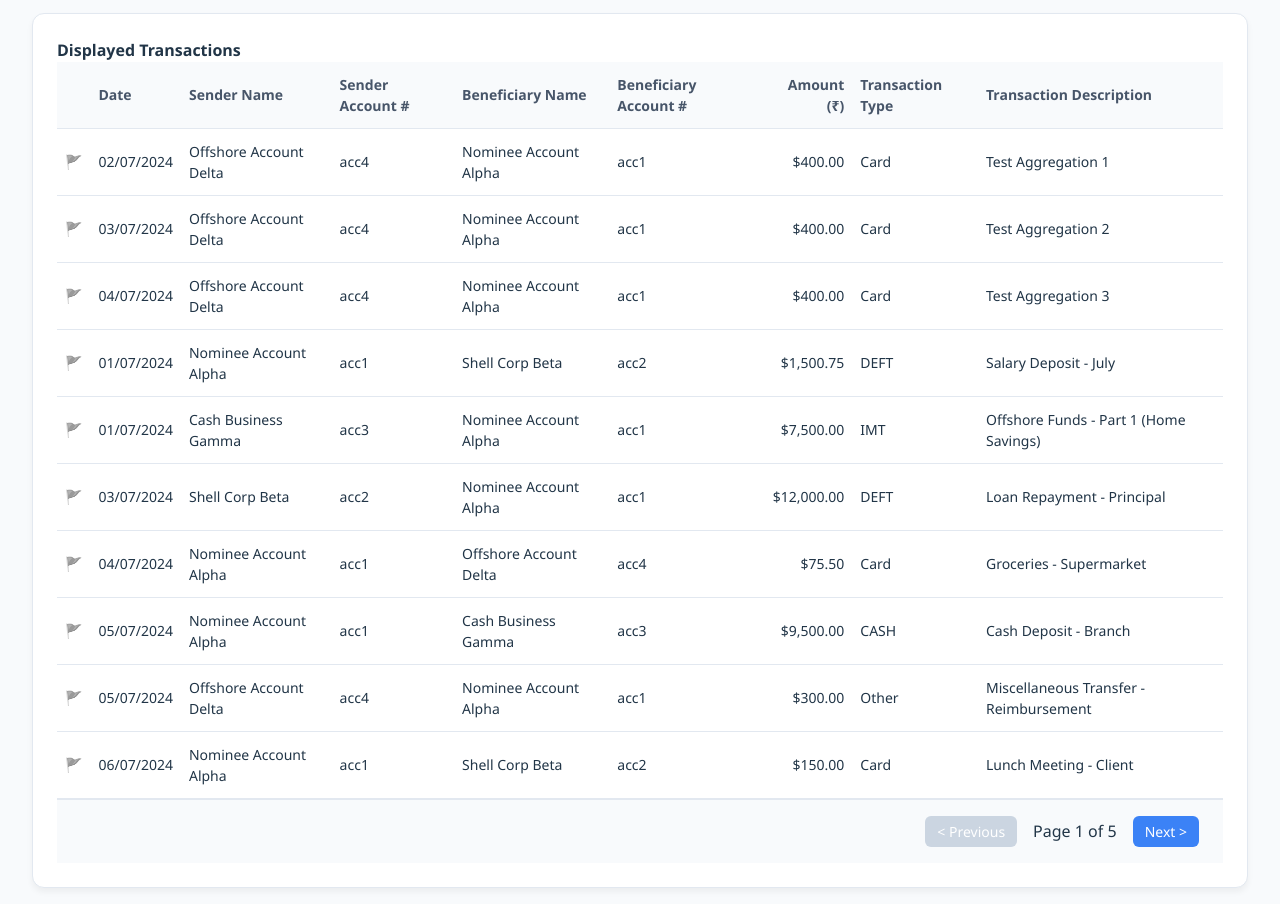
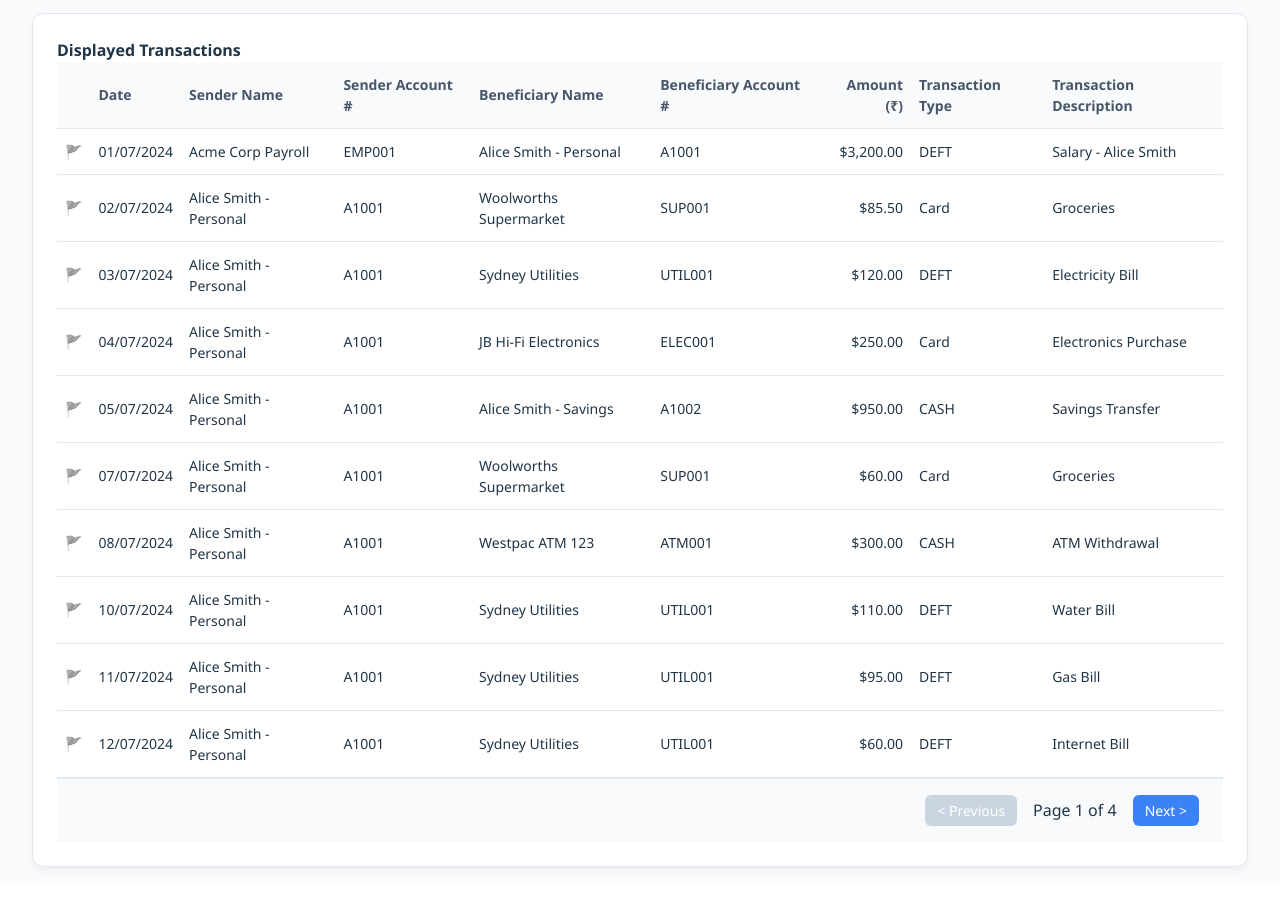
Before and after one commit to tarunbolla/txn-visualiser, a React (Vite) app: page / in a window 1280 px wide. Shown: the part 860-1764 px from the top of the page. After the commit the page ends 1743 px from the top, so only its background shows below. Built offline with nearby package versions, Linux system fonts and the light colour scheme.

Commit message:
Extend transaction data for all three months (July, August, September) with realistic scenario for demo

```diff
--- a/src/data.ts
+++ b/src/data.ts
@@ -60,67 +60,181 @@
   name: string;
 }
 
-export const rawTransactionsData: Transaction[] = [
-  { date: "2024-07-02", from: "acc4", to: "acc1", amount: 400.0, type: "Card", description: "Test Aggregation 1", id: "tx-0" },
-  { date: "2024-07-03", from: "acc4", to: "acc1", amount: 400.0, type: "Card", description: "Test Aggregation 2", id: "tx-1" },
-  { date: "2024-07-04", from: "acc4", to: "acc1", amount: 400.0, type: "Card", description: "Test Aggregation 3", id: "tx-2" },
-  { date: "2024-07-01", from: "acc1", to: "acc2", amount: 1500.75, type: "DEFT", description: "Salary Deposit - July", id: "tx-3" },
-  { date: "2024-07-01", from: "acc2", to: "acc4", amount: 250.0, type: "DEFT", description: "Utility Bill Payment (Electricity)", id: "tx-4" },
-  { date: "2024-07-01", from: "acc3", to: "acc1", amount: 7500.0, type: "IMT", description: "Offshore Funds - Part 1 (Home Savings)", id: "tx-5" },
-  { date: "2024-07-03", from: "acc2", to: "acc1", amount: 12000.0, type: "DEFT", description: "Loan Repayment - Principal", id: "tx-6" },
-  { date: "2024-07-04", from: "acc1", to: "acc4", amount: 75.5, type: "Card", description: "Groceries - Supermarket", id: "tx-7" },
-  { date: "2024-07-05", from: "acc1", to: "acc3", amount: 9500.0, type: "CASH", description: "Cash Deposit - Branch", id: "tx-8" },
-  { date: "2024-07-05", from: "acc2", to: "acc3", amount: 9200.0, type: "CASH", description: "Cash Transfer In - ATM", id: "tx-9" },
-  { date: "2024-07-05", from: "acc4", to: "acc1", amount: 300.0, type: "Other", description: "Miscellaneous Transfer - Reimbursement", id: "tx-10" },
-  { date: "2024-07-06", from: "acc4", to: "acc3", amount: 9800.0, type: "CASH", description: "Consulting Fee - Project Alpha", id: "tx-11" },
-  { date: "2024-07-06", from: "acc1", to: "acc2", amount: 150.0, type: "Card", description: "Lunch Meeting - Client", id: "tx-12" },
-  { date: "2024-07-07", from: "acc1", to: "acc3", amount: 9350.0, type: "CASH", description: "Payment Received - Invoice #123", id: "tx-13" },
-  { date: "2024-07-07", from: "acc2", to: "acc3", amount: 9700.0, type: "IMT", description: "Service Charge - Monthly Fee", id: "tx-14" },
-  { date: "2024-07-07", from: "acc4", to: "acc2", amount: 60.0, type: "Card", description: "Subscription - Streaming Service", id: "tx-15" },
-  { date: "2024-07-08", from: "acc3", to: "acc4", amount: 25000.0, type: "DEFT", description: "Investment Transfer - Portfolio X", id: "tx-16" },
-  { date: "2024-07-08", from: "acc1", to: "acc2", amount: 180.0, type: "Card", description: "Dinner - Restaurant", id: "tx-17" },
-  { date: "2024-07-09", from: "acc2", to: "acc1", amount: 700.0, type: "DEFT", description: "Refund - Product Return", id: "tx-18" },
-  { date: "2024-07-10", from: "acc3", to: "acc1", amount: 8000.0, type: "IMT", description: "Offshore Funds - Part 2 (Home Savings)", id: "tx-19" },
-  { date: "2024-07-10", from: "acc4", to: "acc2", amount: 90.0, type: "Other", description: "Books - Academic Texts", id: "tx-20" },
-  { date: "2024-07-15", from: "acc1", to: "acc4", amount: 120.0, type: "Card", description: "Fuel Purchase", id: "tx-21" },
-  { date: "2024-07-15", from: "acc2", to: "acc1", amount: 5000.0, type: "DEFT", description: "Bonus Payment", id: "tx-22" },
-  { date: "2024-07-20", from: "acc3", to: "acc1", amount: 6500.0, type: "IMT", description: "Offshore Funds - Part 3 (Home Savings)", id: "tx-23" },
-  { date: "2024-07-25", from: "acc1", to: "acc2", amount: 300.0, type: "DEFT", description: "Rent Payment", id: "tx-24" },
-  { date: "2024-08-01", from: "acc1", to: "acc2", amount: 1500.75, type: "DEFT", description: "Salary Deposit - August", id: "tx-25" },
-  { date: "2024-08-01", from: "acc2", to: "acc4", amount: 260.0, type: "DEFT", description: "Utility Bill Payment (Gas)", id: "tx-26" },
-  { date: "2024-08-01", from: "acc3", to: "acc1", amount: 7000.0, type: "IMT", description: "Offshore Funds - Part 4 (Home Savings)", id: "tx-27" },
-  { date: "2024-08-02", from: "acc4", to: "acc1", amount: 75.0, type: "Card", description: "Coffee Shop Subscription", id: "tx-28" },
-  { date: "2024-08-03", from: "acc1", to: "acc3", amount: 450.0, type: "CASH", description: "Cash Withdrawal - Personal", id: "tx-29" },
-  { date: "2024-08-05", from: "acc2", to: "acc1", amount: 1000.0, type: "DEFT", description: "Project Milestone Payment", id: "tx-30" },
-  { date: "2024-08-05", from: "acc1", to: "acc4", amount: 80.0, type: "Card", description: "Online Software Subscription", id: "tx-31" },
-  { date: "2024-08-10", from: "acc3", to: "acc1", amount: 9000.0, type: "IMT", description: "Offshore Funds - Part 5 (Home Savings)", id: "tx-32" },
-  { date: "2024-08-12", from: "acc4", to: "acc2", amount: 150.0, type: "Other", description: "Shared Expense Reimbursement", id: "tx-33" },
-  { date: "2024-08-15", from: "acc1", to: "acc2", amount: 220.0, type: "Card", description: "Electronics Purchase", id: "tx-34" },
-  { date: "2024-08-15", from: "acc2", to: "acc3", amount: 1200.0, type: "DEFT", description: "Investment Top-up", id: "tx-35" },
-  { date: "2024-08-20", from: "acc3", to: "acc1", amount: 5000.0, type: "IMT", description: "Offshore Funds - Part 6 (Home Savings)", id: "tx-36" },
-  { date: "2024-08-22", from: "acc1", to: "acc4", amount: 40.0, type: "Card", description: "Music Streaming Service", id: "tx-37" },
-  { date: "2024-08-25", from: "acc1", to: "acc2", amount: 300.0, type: "DEFT", description: "Rent Payment", id: "tx-38" },
-  { date: "2024-08-28", from: "acc2", to: "acc1", amount: 600.0, type: "DEFT", description: "Freelance Work Payment", id: "tx-39" },
-  { date: "2024-09-01", from: "acc1", to: "acc2", amount: 1500.75, type: "DEFT", description: "Salary Deposit - September", id: "tx-40" },
-  { date: "2024-09-01", from: "acc2", to: "acc4", amount: 240.0, type: "DEFT", description: "Utility Bill Payment (Water)", id: "tx-41" },
-  { date: "2024-09-02", from: "acc3", to: "acc1", amount: 8500.0, type: "IMT", description: "Offshore Funds - Final Part (Home Savings)", id: "tx-42" },
-  { date: "2024-09-03", from: "acc4", to: "acc1", amount: 95.0, type: "Card", description: "Gym Membership", id: "tx-43" },
-  { date: "2024-09-05", from: "acc1", to: "acc4", amount: 50000.0, type: "DEFT", description: "Home Loan Down Payment - Property Purchase", id: "tx-44" },
-  { date: "2024-09-05", from: "acc2", to: "acc3", amount: 300.0, type: "CASH", description: "Cash Transfer - Friend", id: "tx-45" },
-  { date: "2024-09-07", from: "acc1", to: "acc2", amount: 120.0, type: "Card", description: "Weekend Groceries", id: "tx-46" },
-  { date: "2024-09-10", from: "acc4", to: "acc1", amount: 200.0, type: "Other", description: "Gift Received", id: "tx-47" },
-  { date: "2024-09-10", from: "acc2", to: "acc1", amount: 800.0, type: "DEFT", description: "Consulting Income", id: "tx-48" },
-  { date: "2024-09-15", from: "acc1", to: "acc3", amount: 75.0, type: "Card", description: "Movie Tickets", id: "tx-49" },
-  { date: "2024-09-15", from: "acc3", to: "acc2", amount: 1500.0, type: "IMT", description: "International Service Payment", id: "tx-50" },
-  { date: "2024-09-20", from: "acc2", to: "acc4", amount: 500.0, type: "DEFT", description: "Car Repair Bill", id: "tx-51" },
-  { date: "2024-09-25", from: "acc1", to: "acc2", amount: 300.0, type: "DEFT", description: "Rent Payment", id: "tx-52" },
-  { date: "2024-09-28", from: "acc4", to: "acc1", amount: 100.0, type: "Card", description: "Book Purchase", id: "tx-53" },
-  { date: "2024-09-30", from: "acc1", to: "acc2", amount: 50.0, type: "Other", description: "Miscellaneous Expense", id: "tx-54" },
+export const accounts: Account[] = [
+  { id: "A1001", name: "Alice Smith - Personal" },
+  { id: "A1002", name: "Alice Smith - Savings" },
+  { id: "B2001", name: "Bob Lee - Personal" },
+  { id: "B2002", name: "Bob Lee - Savings" },
+  { id: "C3001", name: "Carol Tan - Personal" },
+  { id: "C3002", name: "Carol Tan - Savings" },
+  { id: "EMP001", name: "Acme Corp Payroll" },
+  { id: "SUP001", name: "Woolworths Supermarket" },
+  { id: "UTIL001", name: "Sydney Utilities" },
+  { id: "ELEC001", name: "JB Hi-Fi Electronics" },
+  { id: "ATM001", name: "Westpac ATM 123" },
 ];
 
-export const accounts: Account[] = [
-  { id: "acc1", name: "Nominee Account Alpha" },
-  { id: "acc2", name: "Shell Corp Beta" },
-  { id: "acc3", name: "Cash Business Gamma" },
-  { id: "acc4", name: "Offshore Account Delta" },
+export const rawTransactionsData: Transaction[] = [
+  // --- July Transactions ---
+  // --- Salary credits ---
+  { date: "2024-07-01", from: "EMP001", to: "A1001", amount: 3200, type: "DEFT", description: "Salary - Alice Smith", id: "tx-1" },
+  { date: "2024-07-01", from: "EMP001", to: "B2001", amount: 3200, type: "DEFT", description: "Salary - Bob Lee", id: "tx-2" },
+  { date: "2024-07-01", from: "EMP001", to: "C3001", amount: 3200, type: "DEFT", description: "Salary - Carol Tan", id: "tx-3" },
+
+  // --- Daily expenses (groceries, utilities, etc.) ---
+  { date: "2024-07-02", from: "A1001", to: "SUP001", amount: 85.5, type: "Card", description: "Groceries", id: "tx-4" },
+  { date: "2024-07-02", from: "B2001", to: "SUP001", amount: 92.3, type: "Card", description: "Groceries", id: "tx-5" },
+  { date: "2024-07-02", from: "C3001", to: "SUP001", amount: 78.9, type: "Card", description: "Groceries", id: "tx-6" },
+  { date: "2024-07-03", from: "A1001", to: "UTIL001", amount: 120.0, type: "DEFT", description: "Electricity Bill", id: "tx-7" },
+  { date: "2024-07-03", from: "B2001", to: "UTIL001", amount: 115.0, type: "DEFT", description: "Electricity Bill", id: "tx-8" },
+  { date: "2024-07-03", from: "C3001", to: "UTIL001", amount: 118.0, type: "DEFT", description: "Electricity Bill", id: "tx-9" },
+  { date: "2024-07-04", from: "A1001", to: "ELEC001", amount: 250.0, type: "Card", description: "Electronics Purchase", id: "tx-10" },
+  { date: "2024-07-04", from: "B2001", to: "ELEC001", amount: 180.0, type: "Card", description: "Electronics Purchase", id: "tx-11" },
+  { date: "2024-07-04", from: "C3001", to: "ELEC001", amount: 210.0, type: "Card", description: "Electronics Purchase", id: "tx-12" },
+
+  // --- Structuring: moving funds between own accounts ---
+  { date: "2024-07-05", from: "A1001", to: "A1002", amount: 950, type: "CASH", description: "Savings Transfer", id: "tx-13" },
+  { date: "2024-07-05", from: "B2001", to: "B2002", amount: 950, type: "CASH", description: "Savings Transfer", id: "tx-14" },
+  { date: "2024-07-05", from: "C3001", to: "C3002", amount: 950, type: "CASH", description: "Savings Transfer", id: "tx-15" },
+
+  // --- Structuring: cross-person, small amounts ---
+  { date: "2024-07-06", from: "A1002", to: "B2002", amount: 480, type: "CASH", description: "Split Transfer", id: "tx-16" },
+  { date: "2024-07-06", from: "B2002", to: "C3002", amount: 470, type: "CASH", description: "Split Transfer", id: "tx-17" },
+  { date: "2024-07-06", from: "C3002", to: "A1002", amount: 460, type: "CASH", description: "Split Transfer", id: "tx-18" },
+
+  // --- More daily expenses ---
+  { date: "2024-07-07", from: "A1001", to: "SUP001", amount: 60.0, type: "Card", description: "Groceries", id: "tx-19" },
+  { date: "2024-07-07", from: "B2001", to: "SUP001", amount: 70.0, type: "Card", description: "Groceries", id: "tx-20" },
+  { date: "2024-07-07", from: "C3001", to: "SUP001", amount: 65.0, type: "Card", description: "Groceries", id: "tx-21" },
+  { date: "2024-07-08", from: "A1001", to: "ATM001", amount: 300.0, type: "CASH", description: "ATM Withdrawal", id: "tx-22" },
+  { date: "2024-07-08", from: "B2001", to: "ATM001", amount: 300.0, type: "CASH", description: "ATM Withdrawal", id: "tx-23" },
+  { date: "2024-07-08", from: "C3001", to: "ATM001", amount: 300.0, type: "CASH", description: "ATM Withdrawal", id: "tx-24" },
+
+  // --- Structuring: more cross-person, small amounts ---
+  { date: "2024-07-09", from: "A1002", to: "C3002", amount: 495, type: "CASH", description: "Split Transfer", id: "tx-25" },
+  { date: "2024-07-09", from: "B2002", to: "A1002", amount: 505, type: "CASH", description: "Split Transfer", id: "tx-26" },
+  { date: "2024-07-09", from: "C3002", to: "B2002", amount: 490, type: "CASH", description: "Split Transfer", id: "tx-27" },
+
+  // --- More daily expenses ---
+  { date: "2024-07-10", from: "A1001", to: "UTIL001", amount: 110.0, type: "DEFT", description: "Water Bill", id: "tx-28" },
+  { date: "2024-07-10", from: "B2001", to: "UTIL001", amount: 112.0, type: "DEFT", description: "Water Bill", id: "tx-29" },
+  { date: "2024-07-10", from: "C3001", to: "UTIL001", amount: 115.0, type: "DEFT", description: "Water Bill", id: "tx-30" },
+
+  // --- More utility transactions ---
+  { date: "2024-07-11", from: "A1001", to: "UTIL001", amount: 95.0, type: "DEFT", description: "Gas Bill", id: "tx-31" },
+  { date: "2024-07-11", from: "B2001", to: "UTIL001", amount: 98.0, type: "DEFT", description: "Gas Bill", id: "tx-32" },
+  { date: "2024-07-11", from: "C3001", to: "UTIL001", amount: 97.0, type: "DEFT", description: "Gas Bill", id: "tx-33" },
+  { date: "2024-07-12", from: "A1001", to: "UTIL001", amount: 60.0, type: "DEFT", description: "Internet Bill", id: "tx-34" },
+  { date: "2024-07-12", from: "B2001", to: "UTIL001", amount: 60.0, type: "DEFT", description: "Internet Bill", id: "tx-35" },
+  { date: "2024-07-12", from: "C3001", to: "UTIL001", amount: 60.0, type: "DEFT", description: "Internet Bill", id: "tx-36" },
+  { date: "2024-07-13", from: "A1001", to: "UTIL001", amount: 45.0, type: "DEFT", description: "Phone Bill", id: "tx-37" },
+  { date: "2024-07-13", from: "B2001", to: "UTIL001", amount: 45.0, type: "DEFT", description: "Phone Bill", id: "tx-38" },
+  { date: "2024-07-13", from: "C3001", to: "UTIL001", amount: 45.0, type: "DEFT", description: "Phone Bill", id: "tx-39" },
+  { date: "2024-07-14", from: "A1001", to: "UTIL001", amount: 30.0, type: "DEFT", description: "Streaming Service", id: "tx-40" },
+  { date: "2024-07-14", from: "B2001", to: "UTIL001", amount: 30.0, type: "DEFT", description: "Streaming Service", id: "tx-41" },
+  { date: "2024-07-14", from: "C3001", to: "UTIL001", amount: 30.0, type: "DEFT", description: "Streaming Service", id: "tx-42" },
+
+  // --- August Transactions ---
+  // Salary credits
+  { date: "2024-08-01", from: "EMP001", to: "A1001", amount: 3200, type: "DEFT", description: "Salary - Alice Smith", id: "tx-43" },
+  { date: "2024-08-01", from: "EMP001", to: "B2001", amount: 3200, type: "DEFT", description: "Salary - Bob Lee", id: "tx-44" },
+  { date: "2024-08-01", from: "EMP001", to: "C3001", amount: 3200, type: "DEFT", description: "Salary - Carol Tan", id: "tx-45" },
+  // Daily expenses
+  { date: "2024-08-02", from: "A1001", to: "SUP001", amount: 88.0, type: "Card", description: "Groceries", id: "tx-46" },
+  { date: "2024-08-02", from: "B2001", to: "SUP001", amount: 90.0, type: "Card", description: "Groceries", id: "tx-47" },
+  { date: "2024-08-02", from: "C3001", to: "SUP001", amount: 80.0, type: "Card", description: "Groceries", id: "tx-48" },
+  { date: "2024-08-03", from: "A1001", to: "UTIL001", amount: 122.0, type: "DEFT", description: "Electricity Bill", id: "tx-49" },
+  { date: "2024-08-03", from: "B2001", to: "UTIL001", amount: 117.0, type: "DEFT", description: "Electricity Bill", id: "tx-50" },
+  { date: "2024-08-03", from: "C3001", to: "UTIL001", amount: 120.0, type: "DEFT", description: "Electricity Bill", id: "tx-51" },
+  { date: "2024-08-04", from: "A1001", to: "ELEC001", amount: 260.0, type: "Card", description: "Electronics Purchase", id: "tx-52" },
+  { date: "2024-08-04", from: "B2001", to: "ELEC001", amount: 185.0, type: "Card", description: "Electronics Purchase", id: "tx-53" },
+  { date: "2024-08-04", from: "C3001", to: "ELEC001", amount: 215.0, type: "Card", description: "Electronics Purchase", id: "tx-54" },
+  // Structuring: own accounts
+  { date: "2024-08-05", from: "A1001", to: "A1002", amount: 940, type: "CASH", description: "Savings Transfer", id: "tx-55" },
+  { date: "2024-08-05", from: "B2001", to: "B2002", amount: 960, type: "CASH", description: "Savings Transfer", id: "tx-56" },
+  { date: "2024-08-05", from: "C3001", to: "C3002", amount: 950, type: "CASH", description: "Savings Transfer", id: "tx-57" },
+  // Structuring: cross-person
+  { date: "2024-08-06", from: "A1002", to: "B2002", amount: 470, type: "CASH", description: "Split Transfer", id: "tx-58" },
+  { date: "2024-08-06", from: "B2002", to: "C3002", amount: 480, type: "CASH", description: "Split Transfer", id: "tx-59" },
+  { date: "2024-08-06", from: "C3002", to: "A1002", amount: 465, type: "CASH", description: "Split Transfer", id: "tx-60" },
+  // More daily expenses
+  { date: "2024-08-07", from: "A1001", to: "SUP001", amount: 62.0, type: "Card", description: "Groceries", id: "tx-61" },
+  { date: "2024-08-07", from: "B2001", to: "SUP001", amount: 68.0, type: "Card", description: "Groceries", id: "tx-62" },
+  { date: "2024-08-07", from: "C3001", to: "SUP001", amount: 67.0, type: "Card", description: "Groceries", id: "tx-63" },
+  { date: "2024-08-08", from: "A1001", to: "ATM001", amount: 310.0, type: "CASH", description: "ATM Withdrawal", id: "tx-64" },
+  { date: "2024-08-08", from: "B2001", to: "ATM001", amount: 320.0, type: "CASH", description: "ATM Withdrawal", id: "tx-65" },
+  { date: "2024-08-08", from: "C3001", to: "ATM001", amount: 305.0, type: "CASH", description: "ATM Withdrawal", id: "tx-66" },
+  // Structuring: more cross-person
+  { date: "2024-08-09", from: "A1002", to: "C3002", amount: 490, type: "CASH", description: "Split Transfer", id: "tx-67" },
+  { date: "2024-08-09", from: "B2002", to: "A1002", amount: 500, type: "CASH", description: "Split Transfer", id: "tx-68" },
+  { date: "2024-08-09", from: "C3002", to: "B2002", amount: 495, type: "CASH", description: "Split Transfer", id: "tx-69" },
+  // More daily expenses
+  { date: "2024-08-10", from: "A1001", to: "UTIL001", amount: 112.0, type: "DEFT", description: "Water Bill", id: "tx-70" },
+  { date: "2024-08-10", from: "B2001", to: "UTIL001", amount: 115.0, type: "DEFT", description: "Water Bill", id: "tx-71" },
+  { date: "2024-08-10", from: "C3001", to: "UTIL001", amount: 117.0, type: "DEFT", description: "Water Bill", id: "tx-72" },
+  // More utility transactions
+  { date: "2024-08-11", from: "A1001", to: "UTIL001", amount: 97.0, type: "DEFT", description: "Gas Bill", id: "tx-73" },
+  { date: "2024-08-11", from: "B2001", to: "UTIL001", amount: 99.0, type: "DEFT", description: "Gas Bill", id: "tx-74" },
+  { date: "2024-08-11", from: "C3001", to: "UTIL001", amount: 98.0, type: "DEFT", description: "Gas Bill", id: "tx-75" },
+  { date: "2024-08-12", from: "A1001", to: "UTIL001", amount: 62.0, type: "DEFT", description: "Internet Bill", id: "tx-76" },
+  { date: "2024-08-12", from: "B2001", to: "UTIL001", amount: 62.0, type: "DEFT", description: "Internet Bill", id: "tx-77" },
+  { date: "2024-08-12", from: "C3001", to: "UTIL001", amount: 62.0, type: "DEFT", description: "Internet Bill", id: "tx-78" },
+  { date: "2024-08-13", from: "A1001", to: "UTIL001", amount: 47.0, type: "DEFT", description: "Phone Bill", id: "tx-79" },
+  { date: "2024-08-13", from: "B2001", to: "UTIL001", amount: 47.0, type: "DEFT", description: "Phone Bill", id: "tx-80" },
+  { date: "2024-08-13", from: "C3001", to: "UTIL001", amount: 47.0, type: "DEFT", description: "Phone Bill", id: "tx-81" },
+  { date: "2024-08-14", from: "A1001", to: "UTIL001", amount: 32.0, type: "DEFT", description: "Streaming Service", id: "tx-82" },
+  { date: "2024-08-14", from: "B2001", to: "UTIL001", amount: 32.0, type: "DEFT", description: "Streaming Service", id: "tx-83" },
+  { date: "2024-08-14", from: "C3001", to: "UTIL001", amount: 32.0, type: "DEFT", description: "Streaming Service", id: "tx-84" },
+
+  // --- September Transactions ---
+  // Salary credits
+  { date: "2024-09-01", from: "EMP001", to: "A1001", amount: 3200, type: "DEFT", description: "Salary - Alice Smith", id: "tx-85" },
+  { date: "2024-09-01", from: "EMP001", to: "B2001", amount: 3200, type: "DEFT", description: "Salary - Bob Lee", id: "tx-86" },
+  { date: "2024-09-01", from: "EMP001", to: "C3001", amount: 3200, type: "DEFT", description: "Salary - Carol Tan", id: "tx-87" },
+  // Daily expenses
+  { date: "2024-09-02", from: "A1001", to: "SUP001", amount: 86.0, type: "Card", description: "Groceries", id: "tx-88" },
+  { date: "2024-09-02", from: "B2001", to: "SUP001", amount: 91.0, type: "Card", description: "Groceries", id: "tx-89" },
+  { date: "2024-09-02", from: "C3001", to: "SUP001", amount: 79.0, type: "Card", description: "Groceries", id: "tx-90" },
+  { date: "2024-09-03", from: "A1001", to: "UTIL001", amount: 121.0, type: "DEFT", description: "Electricity Bill", id: "tx-91" },
+  { date: "2024-09-03", from: "B2001", to: "UTIL001", amount: 116.0, type: "DEFT", description: "Electricity Bill", id: "tx-92" },
+  { date: "2024-09-03", from: "C3001", to: "UTIL001", amount: 119.0, type: "DEFT", description: "Electricity Bill", id: "tx-93" },
+  { date: "2024-09-04", from: "A1001", to: "ELEC001", amount: 255.0, type: "Card", description: "Electronics Purchase", id: "tx-94" },
+  { date: "2024-09-04", from: "B2001", to: "ELEC001", amount: 182.0, type: "Card", description: "Electronics Purchase", id: "tx-95" },
+  { date: "2024-09-04", from: "C3001", to: "ELEC001", amount: 212.0, type: "Card", description: "Electronics Purchase", id: "tx-96" },
+  // Structuring: own accounts
+  { date: "2024-09-05", from: "A1001", to: "A1002", amount: 945, type: "CASH", description: "Savings Transfer", id: "tx-97" },
+  { date: "2024-09-05", from: "B2001", to: "B2002", amount: 955, type: "CASH", description: "Savings Transfer", id: "tx-98" },
+  { date: "2024-09-05", from: "C3001", to: "C3002", amount: 960, type: "CASH", description: "Savings Transfer", id: "tx-99" },
+  // Structuring: cross-person
+  { date: "2024-09-06", from: "A1002", to: "B2002", amount: 475, type: "CASH", description: "Split Transfer", id: "tx-100" },
+  { date: "2024-09-06", from: "B2002", to: "C3002", amount: 485, type: "CASH", description: "Split Transfer", id: "tx-101" },
+  { date: "2024-09-06", from: "C3002", to: "A1002", amount: 470, type: "CASH", description: "Split Transfer", id: "tx-102" },
+  // More daily expenses
+  { date: "2024-09-07", from: "A1001", to: "SUP001", amount: 61.0, type: "Card", description: "Groceries", id: "tx-103" },
+  { date: "2024-09-07", from: "B2001", to: "SUP001", amount: 69.0, type: "Card", description: "Groceries", id: "tx-104" },
+  { date: "2024-09-07", from: "C3001", to: "SUP001", amount: 66.0, type: "Card", description: "Groceries", id: "tx-105" },
+  { date: "2024-09-08", from: "A1001", to: "ATM001", amount: 315.0, type: "CASH", description: "ATM Withdrawal", id: "tx-106" },
+  { date: "2024-09-08", from: "B2001", to: "ATM001", amount: 310.0, type: "CASH", description: "ATM Withdrawal", id: "tx-107" },
+  { date: "2024-09-08", from: "C3001", to: "ATM001", amount: 320.0, type: "CASH", description: "ATM Withdrawal", id: "tx-108" },
+  // Structuring: more cross-person
+  { date: "2024-09-09", from: "A1002", to: "C3002", amount: 492, type: "CASH", description: "Split Transfer", id: "tx-109" },
+  { date: "2024-09-09", from: "B2002", to: "A1002", amount: 502, type: "CASH", description: "Split Transfer", id: "tx-110" },
+  { date: "2024-09-09", from: "C3002", to: "B2002", amount: 488, type: "CASH", description: "Split Transfer", id: "tx-111" },
+  // More daily expenses
+  { date: "2024-09-10", from: "A1001", to: "UTIL001", amount: 113.0, type: "DEFT", description: "Water Bill", id: "tx-112" },
+  { date: "2024-09-10", from: "B2001", to: "UTIL001", amount: 114.0, type: "DEFT", description: "Water Bill", id: "tx-113" },
+  { date: "2024-09-10", from: "C3001", to: "UTIL001", amount: 116.0, type: "DEFT", description: "Water Bill", id: "tx-114" },
+  // More utility transactions
+  { date: "2024-09-11", from: "A1001", to: "UTIL001", amount: 96.0, type: "DEFT", description: "Gas Bill", id: "tx-115" },
+  { date: "2024-09-11", from: "B2001", to: "UTIL001", amount: 97.0, type: "DEFT", description: "Gas Bill", id: "tx-116" },
+  { date: "2024-09-11", from: "C3001", to: "UTIL001", amount: 99.0, type: "DEFT", description: "Gas Bill", id: "tx-117" },
+  { date: "2024-09-12", from: "A1001", to: "UTIL001", amount: 61.0, type: "DEFT", description: "Internet Bill", id: "tx-118" },
+  { date: "2024-09-12", from: "B2001", to: "UTIL001", amount: 61.0, type: "DEFT", description: "Internet Bill", id: "tx-119" },
+  { date: "2024-09-12", from: "C3001", to: "UTIL001", amount: 61.0, type: "DEFT", description: "Internet Bill", id: "tx-120" },
+  { date: "2024-09-13", from: "A1001", to: "UTIL001", amount: 46.0, type: "DEFT", description: "Phone Bill", id: "tx-121" },
+  { date: "2024-09-13", from: "B2001", to: "UTIL001", amount: 46.0, type: "DEFT", description: "Phone Bill", id: "tx-122" },
+  { date: "2024-09-13", from: "C3001", to: "UTIL001", amount: 46.0, type: "DEFT", description: "Phone Bill", id: "tx-123" },
+  { date: "2024-09-14", from: "A1001", to: "UTIL001", amount: 31.0, type: "DEFT", description: "Streaming Service", id: "tx-124" },
+  { date: "2024-09-14", from: "B2001", to: "UTIL001", amount: 31.0, type: "DEFT", description: "Streaming Service", id: "tx-125" },
+  { date: "2024-09-14", from: "C3001", to: "UTIL001", amount: 31.0, type: "DEFT", description: "Streaming Service", id: "tx-126" },
 ];
```
